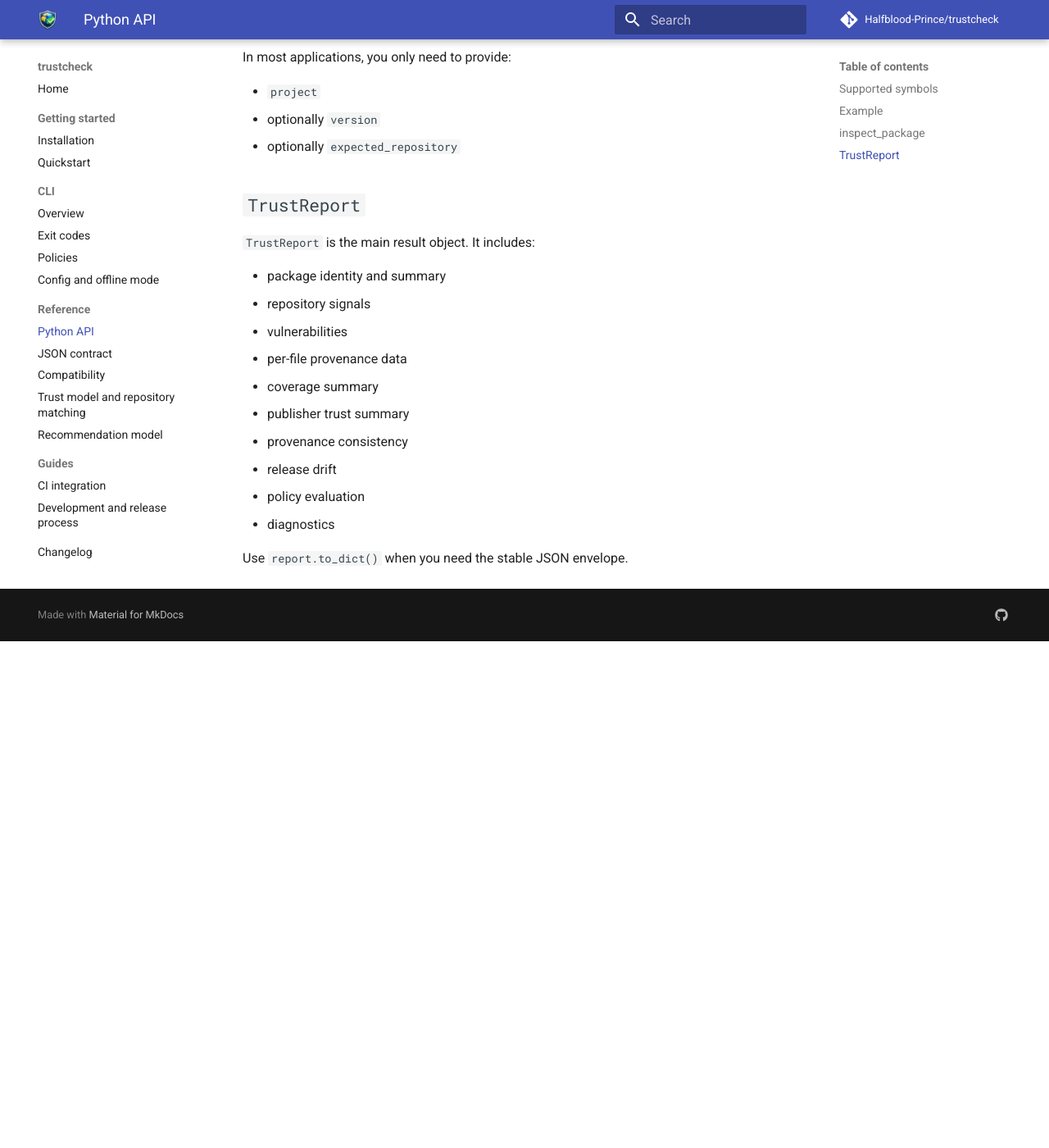
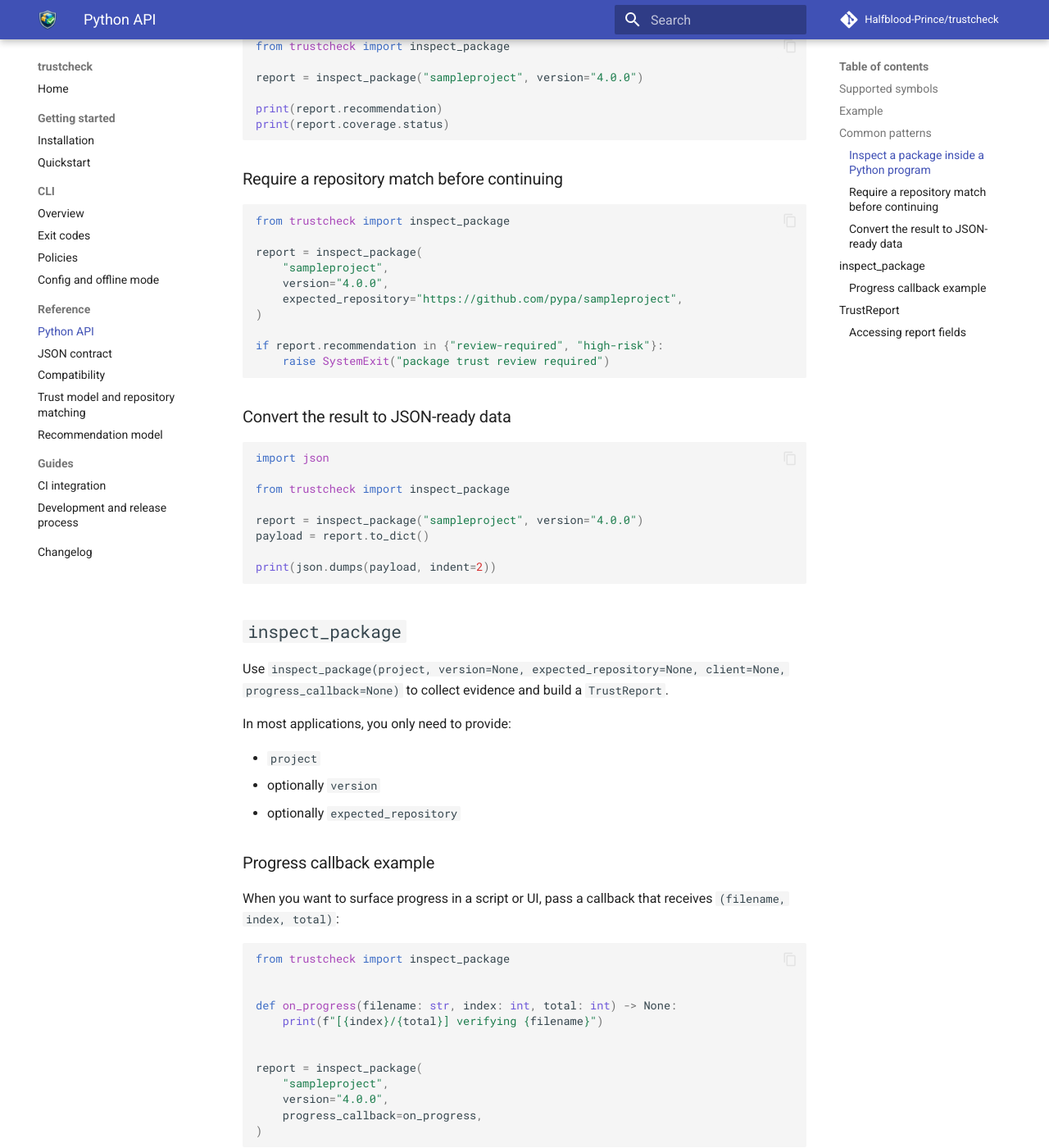
Before and after one commit to Halfblood-Prince/trustcheck, an MkDocs documentation site: the page built from docs/reference/python-api.md, in a window 1280 px wide and 1400 px high, scrolled down 922 px. Shown: the whole window at 82% size. Built offline with MkDocs 1.6.1 and Material for MkDocs 9.7.7, drawn with Linux system fonts in a browser that asks for light colours; comment, search, counter and statistics services are not loaded; before the commit the page ends 1704 px from its top, so only the background shows below that; some of the changed text lies outside the part shown.

Commit message:
Documentation expanded

````diff
--- a/docs/reference/python-api.md
+++ b/docs/reference/python-api.md
@@ -26,6 +26,47 @@ schema = get_json_schema()
 assert schema["$id"]
 ```
 
+## Common patterns
+
+### Inspect a package inside a Python program
+
+```python
+from trustcheck import inspect_package
+
+report = inspect_package("sampleproject", version="4.0.0")
+
+print(report.recommendation)
+print(report.coverage.status)
+```
+
+### Require a repository match before continuing
+
+```python
+from trustcheck import inspect_package
+
+report = inspect_package(
+    "sampleproject",
+    version="4.0.0",
+    expected_repository="https://github.com/pypa/sampleproject",
+)
+
+if report.recommendation in {"review-required", "high-risk"}:
+    raise SystemExit("package trust review required")
+```
+
+### Convert the result to JSON-ready data
+
+```python
+import json
+
+from trustcheck import inspect_package
+
+report = inspect_package("sampleproject", version="4.0.0")
+payload = report.to_dict()
+
+print(json.dumps(payload, indent=2))
+```
+
 ## `inspect_package`
 
 Use `inspect_package(project, version=None, expected_repository=None, client=None, progress_callback=None)` to collect evidence and build a `TrustReport`.
@@ -35,6 +76,25 @@ In most applications, you only need to provide:
 - `project`
 - optionally `version`
 - optionally `expected_repository`
+
+### Progress callback example
+
+When you want to surface progress in a script or UI, pass a callback that receives `(filename, index, total)`:
+
+```python
+from trustcheck import inspect_package
+
+
+def on_progress(filename: str, index: int, total: int) -> None:
+    print(f"[{index}/{total}] verifying {filename}")
+
+
+report = inspect_package(
+    "sampleproject",
+    version="4.0.0",
+    progress_callback=on_progress,
+)
+```
 
 ## `TrustReport`
 
@@ -52,3 +112,17 @@ In most applications, you only need to provide:
 - diagnostics
 
 Use `report.to_dict()` when you need the stable JSON envelope.
+
+### Accessing report fields
+
+```python
+from trustcheck import inspect_package
+
+report = inspect_package("sampleproject", version="4.0.0")
+
+for flag in report.risk_flags:
+    print(flag.severity, flag.code, flag.message)
+
+for file in report.files:
+    print(file.filename, file.verified, file.error)
+```
````
Also changed, not shown: README.md (+9 -0 lines), docs/index.md (+12 -0 lines).
